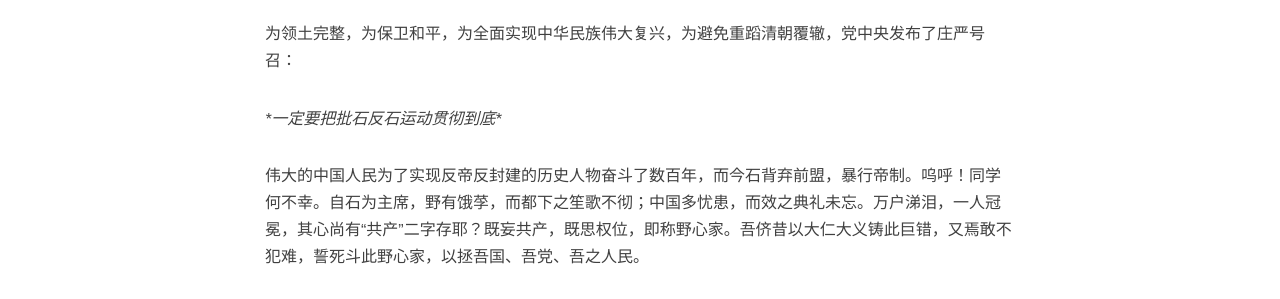
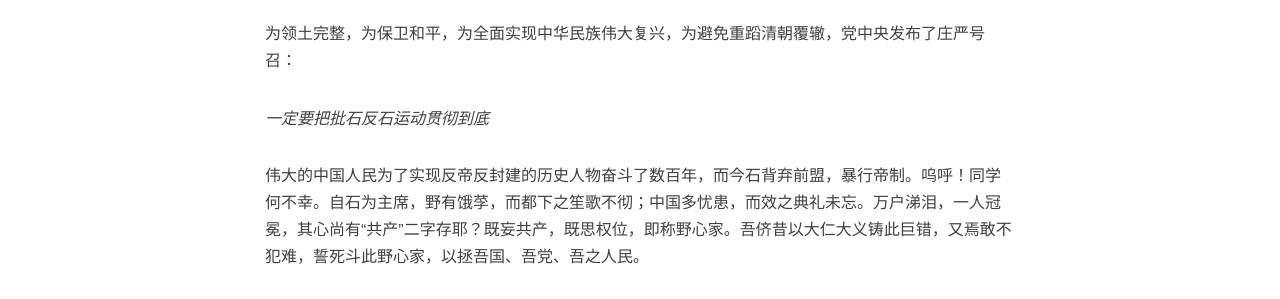
Before and after one commit to ovule-seed/ovule-seed.github.io, a Jekyll site: the page built from _posts/2023-01-01-a1.md, in a window 1280 px wide. Shown: the part 464-763 px from the top of the page. Built offline with Jekyll 4.4.1, drawn with Linux system fonts in a browser that asks for light colours; nearby versions of some CDN libraries; comment, search, counter and statistics services are not loaded.

Commit message:
Update 2023-01-01-a1.md

```diff
--- a/_posts/2023-01-01-a1.md
+++ b/_posts/2023-01-01-a1.md
@@ -8,6 +8,6 @@ description:
 ---
 为领土完整，为保卫和平，为全面实现中华民族伟大复兴，为避免重蹈清朝覆辙，党中央发布了庄严号召：
 
-_*一定要把批石反石运动贯彻到底*_
+*一定要把批石反石运动贯彻到底*
 
 伟大的中国人民为了实现反帝反封建的历史人物奋斗了数百年，而今石背弃前盟，暴行帝制。呜呼！同学何不幸。自石为主席，野有饿莩，而都下之笙歌不彻；中国多忧患，而效之典礼未忘。万户涕泪，一人冠冕，其心尚有“共产”二字存耶？既妄共产，既思权位，即称野心家。吾侪昔以大仁大义铸此巨错，又焉敢不犯难，誓死斗此野心家，以拯吾国、吾党、吾之人民。
```
